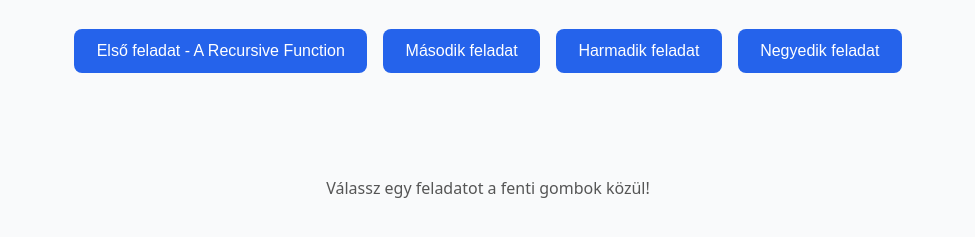
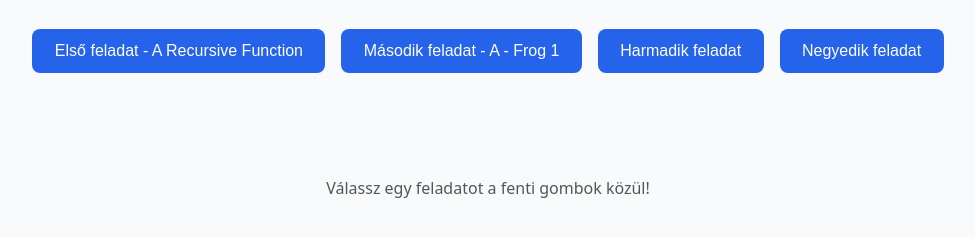
Before and after one commit to anetthaumann/indexoldal, a plain HTML site: page index.html in a window 1280 px wide. Shown: the part 209-446 px from the top of the page, without its empty margins (152-1127 px from the left). Drawn offline with Linux system fonts and the light colour scheme.

Commit message:
2. feladat gomb

```diff
--- a/index.html
+++ b/index.html
@@ -65,7 +65,7 @@
     </div>
     <div class="buttons">
       <button class="btn" onclick="showTask(1)">Első feladat - A Recursive Function</button>
-      <button class="btn" onclick="showTask(2)">Második feladat</button>
+      <button class="btn" onclick="showTask(2)">Második feladat - A - Frog 1</button>
       <button class="btn" onclick="showTask(3)">Harmadik feladat</button>
       <button class="btn" onclick="showTask(4)">Negyedik feladat</button>
     </div>
```
